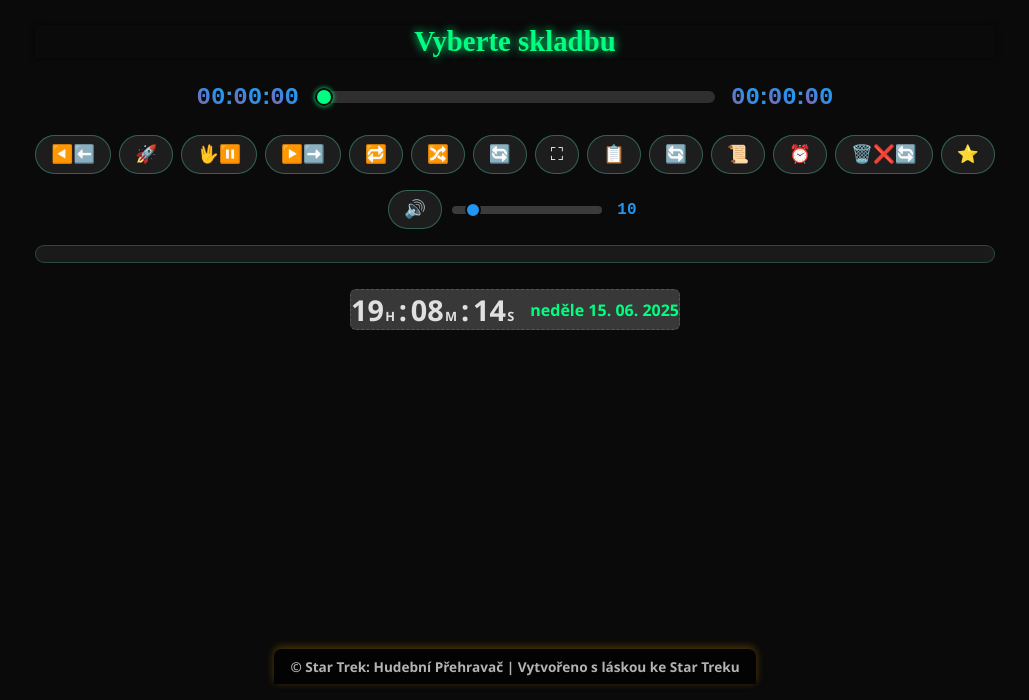
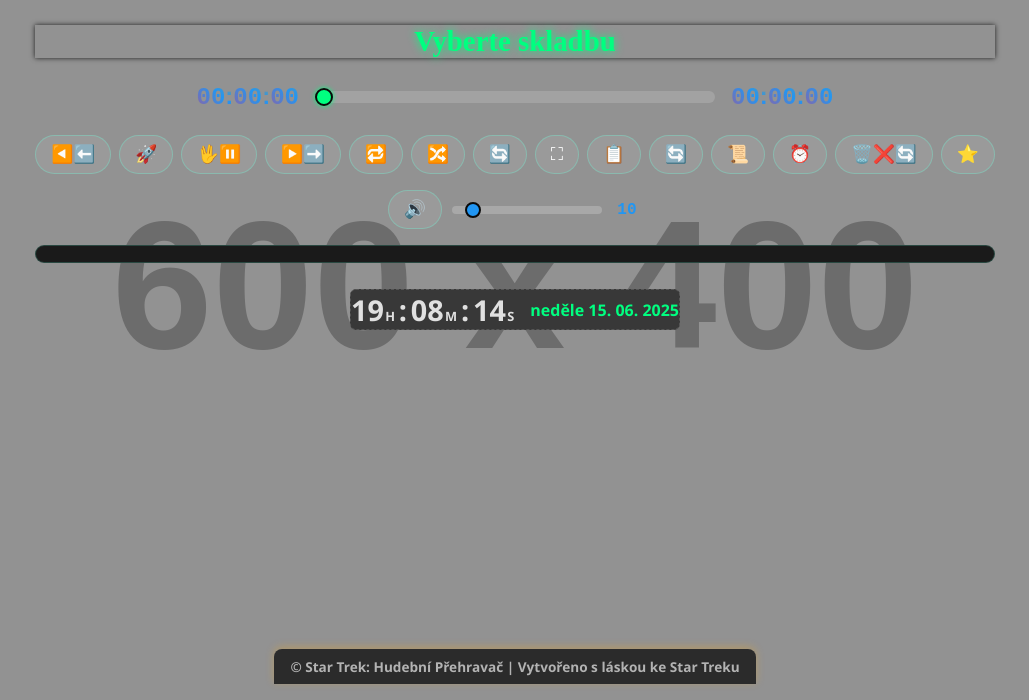
Before and after one commit to jirka22med/firebase-synced-player, a plain HTML site: page index.html in a window 1280 px wide. Shown: the part 100-800 px from the top of the page, without its empty margins (125-1154 px from the left). Drawn offline with Linux system fonts and the light colour scheme; no server answers; placeholder pictures from the web are drawn by us.

Commit message:
Update index.html

```diff
--- a/index.html
+++ b/index.html
@@ -13,7 +13,7 @@
  <div class="player-content-wrapper">
 
   <div class="background-image-container">
-    <img src="" alt="⚠ Probíhá synchronizace dat... ⚠">
+   <img src="" alt="⚠ Probíhá synchronizace dat... ⚠" onerror="this.onerror=null;this.src='https://placehold.co/600x400/333/eee?text=Chyba+nacitani+obrazku';">
   </div>
 
 
@@ -122,5 +122,6 @@
     <!-- Teprve potom tvůj soubor -->
 <script src="audioFirebaseFunctions.js"></script>
 <script src="script.js"></script>
+ <script src="volume-booster.js"></script>
 </body>
 </html>
```
